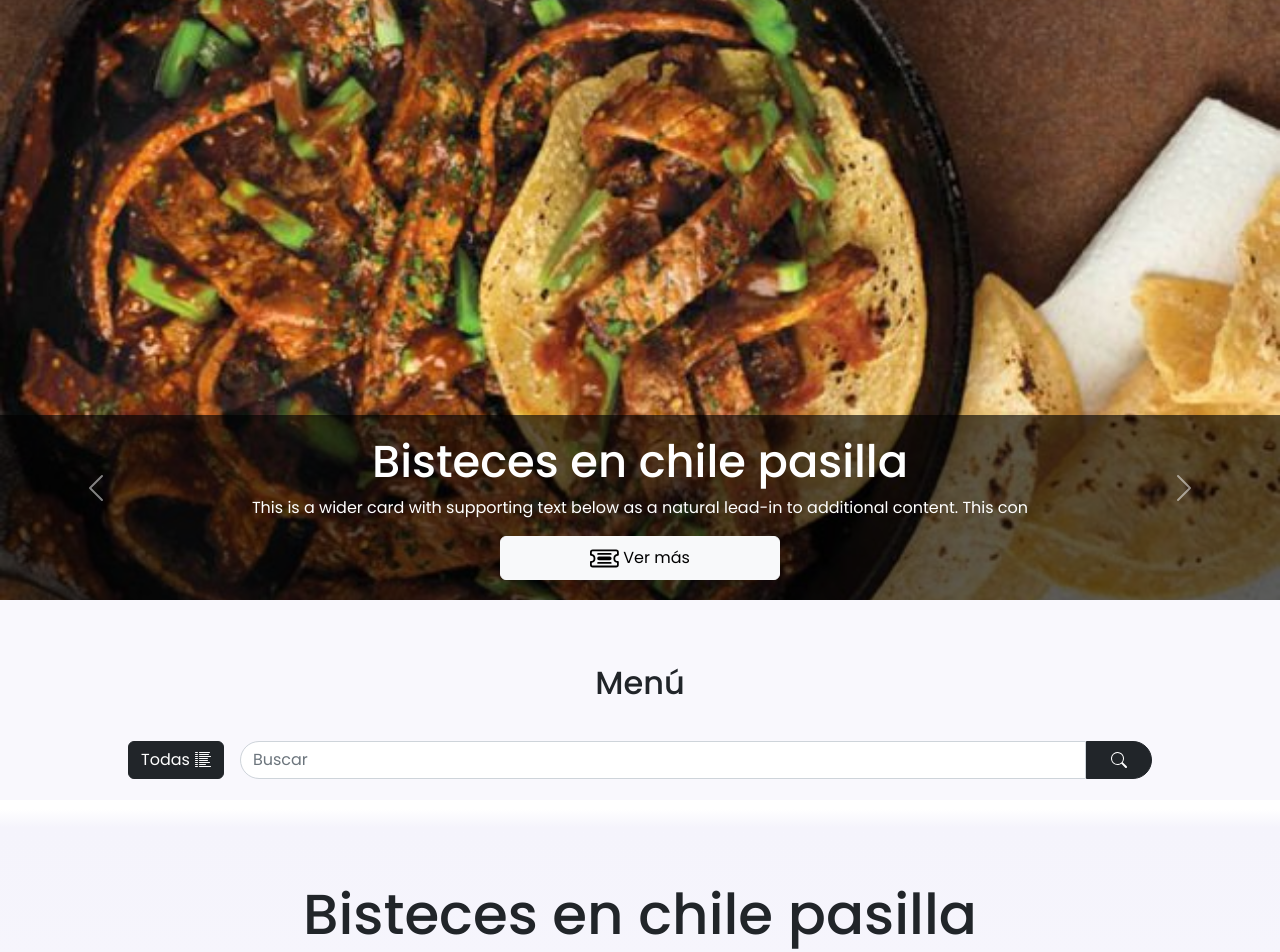
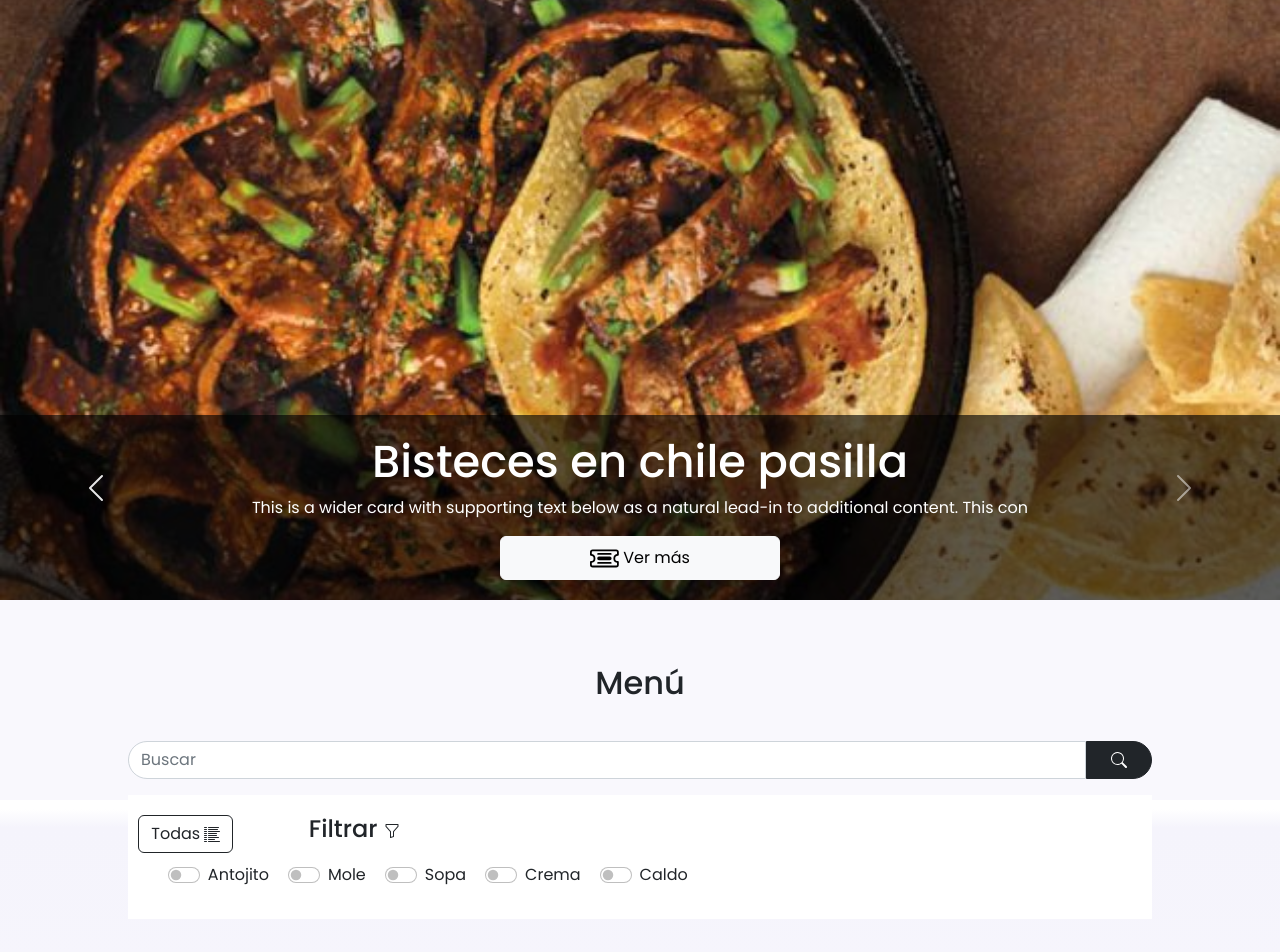
Before and after one commit to GILLMtz/food-web-app, an Angular app: page /inicio/recetas/0 in a window 1280 px wide. Shown: the top 952 px of the page. Built offline with nearby package versions, Linux system fonts and the light colour scheme.

Commit message:
search recipes with filter in static files

```diff
--- a/src/app/components/searchs/all-results/all-results.component.ts
+++ b/src/app/components/searchs/all-results/all-results.component.ts
@@ -2,6 +2,7 @@ import { Component, OnInit } from '@angular/core';
 import { Subscription } from 'rxjs';
 import { CardOverlay } from 'src/app/models/card-overlay.model';
 import { Recipe } from 'src/app/models/recipe.model';
+import { SearchMenu } from 'src/app/models/search-menu.model';
 import { RecipeService } from 'src/app/services/recipe.service';
 import { SearchService } from 'src/app/services/search.service';
 
@@ -12,20 +13,24 @@ import { SearchService } from 'src/app/services/search.service';
 })
 export class AllResultsComponent implements OnInit {
 
-  public recipeCards!:Array<CardOverlay>;
-  private subscription$!:Subscription;
-  constructor(private recipeService:RecipeService) { }
+  public recipeCards!: Array<CardOverlay>;
+  private subscription$!: Subscription;
+  private searchService$!:Subscription;
+  constructor(private recipeService: RecipeService, private searchService: SearchService) { }
 
   ngOnInit(): void {
+    this.searchService$= this.searchService.getData().subscribe((search: SearchMenu) => {
+      let filters=(search.filters != undefined)?search.filters:[];
+        this.subscription$ = this.recipeService.getRecipes(filters).subscribe((response: any) => {
+          this.recipeCards = response.map((r: Recipe) => {return { recipe: r }} );
+        });
 
-   this.subscription$= this.recipeService.getRecipes().subscribe((response:any)=>{
-      this.recipeCards= response.map((recipe:Recipe)=>{
-        return {recipe:recipe}
-      });
     });
 
+
   }
-ngOnDestroy(): void {
-  this.subscription$.unsubscribe();
+  ngOnDestroy(): void {
+    this.searchService$.unsubscribe();
+    this.subscription$.unsubscribe();
+  }
 }
-}
--- a/src/app/components/searchs/search-menu/search-menu.component.html
+++ b/src/app/components/searchs/search-menu/search-menu.component.html
@@ -1,61 +1,63 @@
 <div class="filter">
   <div class="filter__controls">
-      <button class="btn btn-dark btn-all-results" (click)="showAllResults()">
-        <span>Todas</span>
-        <svg xmlns="http://www.w3.org/2000/svg" width="16" height="16" fill="currentColor" class="bi bi-list-columns-reverse" viewBox="0 0 16 16">
-          <path fill-rule="evenodd" d="M0 .5A.5.5 0 0 1 .5 0h2a.5.5 0 0 1 0 1h-2A.5.5 0 0 1 0 .5Zm4 0a.5.5 0 0 1 .5-.5h10a.5.5 0 0 1 0 1h-10A.5.5 0 0 1 4 .5Zm-4 2A.5.5 0 0 1 .5 2h2a.5.5 0 0 1 0 1h-2a.5.5 0 0 1-.5-.5Zm4 0a.5.5 0 0 1 .5-.5h9a.5.5 0 0 1 0 1h-9a.5.5 0 0 1-.5-.5Zm-4 2A.5.5 0 0 1 .5 4h2a.5.5 0 0 1 0 1h-2a.5.5 0 0 1-.5-.5Zm4 0a.5.5 0 0 1 .5-.5h11a.5.5 0 0 1 0 1h-11a.5.5 0 0 1-.5-.5Zm-4 2A.5.5 0 0 1 .5 6h2a.5.5 0 0 1 0 1h-2a.5.5 0 0 1-.5-.5Zm4 0a.5.5 0 0 1 .5-.5h8a.5.5 0 0 1 0 1h-8a.5.5 0 0 1-.5-.5Zm-4 2A.5.5 0 0 1 .5 8h2a.5.5 0 0 1 0 1h-2a.5.5 0 0 1-.5-.5Zm4 0a.5.5 0 0 1 .5-.5h8a.5.5 0 0 1 0 1h-8a.5.5 0 0 1-.5-.5Zm-4 2a.5.5 0 0 1 .5-.5h2a.5.5 0 0 1 0 1h-2a.5.5 0 0 1-.5-.5Zm4 0a.5.5 0 0 1 .5-.5h10a.5.5 0 0 1 0 1h-10a.5.5 0 0 1-.5-.5Zm-4 2a.5.5 0 0 1 .5-.5h2a.5.5 0 0 1 0 1h-2a.5.5 0 0 1-.5-.5Zm4 0a.5.5 0 0 1 .5-.5h6a.5.5 0 0 1 0 1h-6a.5.5 0 0 1-.5-.5Zm-4 2a.5.5 0 0 1 .5-.5h2a.5.5 0 0 1 0 1h-2a.5.5 0 0 1-.5-.5Zm4 0a.5.5 0 0 1 .5-.5h11a.5.5 0 0 1 0 1h-11a.5.5 0 0 1-.5-.5Z"/>
-        </svg>
-    </button>
     <div class="filter__controls-input">
-          <input [(ngModel)]="src" #searchBar (ngModelChange)="callSearch($event)"   class="form-control search-bar" type="text" id="mainSearch" placeholder="Buscar"
-          (keydown)="move($event)">
+      <input [(ngModel)]="src" #searchBar (ngModelChange)="callSearch($event)" class="form-control search-bar"
+        type="text" id="mainSearch" placeholder="Buscar" (keydown)="move($event)">
       <ul class="filter__controls-input-top-results" *ngIf="topSearchResults$!==undefined">
-            <li *ngFor="let result of topSearchResults$ | async" (click)="seeDetail(result.id)">
+        <li *ngFor="let result of topSearchResults$ | async" (click)="sendParticularSearch(result.id)">
           <div>
             <img [src]="result.cover" alt="">
           </div>
           <span>{{result.title}}</span>
         </li>
       </ul>
-        </div>
-
-        <button class="btn btn-dark filter__controls-btn btn-search" (click)="sendSearch()">
-            <svg xmlns="http://www.w3.org/2000/svg" width="16" height="16" fill="currentColor"
-                class="bi bi-search" viewBox="0 0 16 16">
+      <button class="btn btn-dark filter__controls-btn btn-search" (click)="sendSearchByTerm()">
+        <svg xmlns="http://www.w3.org/2000/svg" width="16" height="16" fill="currentColor" class="bi bi-search"
+          viewBox="0 0 16 16">
           <path
             d="M11.742 10.344a6.5 6.5 0 1 0-1.397 1.398h-.001c.03.04.062.078.098.115l3.85 3.85a1 1 0 0 0 1.415-1.414l-3.85-3.85a1.007 1.007 0 0 0-.115-.1zM12 6.5a5.5 5.5 0 1 1-11 0 5.5 5.5 0 0 1 11 0z" />
         </svg>
+      </button>
+    </div>
 
-        </button>
+  </div>
+
+  <div #filterSection class="filter__section">
+    <div class="filter__section-header">
+
+
+      <div class="btn-all-results">
+        <input type="checkbox" class="btn-check" id="btn-check" autocomplete="off" (change)="sendSearchForAllResults()">
+        <label class="btn btn-outline-dark" for="btn-check">Todas
+          <svg xmlns="http://www.w3.org/2000/svg" width="16" height="16" fill="currentColor"
+            class="bi bi-list-columns-reverse" viewBox="0 0 16 16">
+            <path fill-rule="evenodd"
+              d="M0 .5A.5.5 0 0 1 .5 0h2a.5.5 0 0 1 0 1h-2A.5.5 0 0 1 0 .5Zm4 0a.5.5 0 0 1 .5-.5h10a.5.5 0 0 1 0 1h-10A.5.5 0 0 1 4 .5Zm-4 2A.5.5 0 0 1 .5 2h2a.5.5 0 0 1 0 1h-2a.5.5 0 0 1-.5-.5Zm4 0a.5.5 0 0 1 .5-.5h9a.5.5 0 0 1 0 1h-9a.5.5 0 0 1-.5-.5Zm-4 2A.5.5 0 0 1 .5 4h2a.5.5 0 0 1 0 1h-2a.5.5 0 0 1-.5-.5Zm4 0a.5.5 0 0 1 .5-.5h11a.5.5 0 0 1 0 1h-11a.5.5 0 0 1-.5-.5Zm-4 2A.5.5 0 0 1 .5 6h2a.5.5 0 0 1 0 1h-2a.5.5 0 0 1-.5-.5Zm4 0a.5.5 0 0 1 .5-.5h8a.5.5 0 0 1 0 1h-8a.5.5 0 0 1-.5-.5Zm-4 2A.5.5 0 0 1 .5 8h2a.5.5 0 0 1 0 1h-2a.5.5 0 0 1-.5-.5Zm4 0a.5.5 0 0 1 .5-.5h8a.5.5 0 0 1 0 1h-8a.5.5 0 0 1-.5-.5Zm-4 2a.5.5 0 0 1 .5-.5h2a.5.5 0 0 1 0 1h-2a.5.5 0 0 1-.5-.5Zm4 0a.5.5 0 0 1 .5-.5h10a.5.5 0 0 1 0 1h-10a.5.5 0 0 1-.5-.5Zm-4 2a.5.5 0 0 1 .5-.5h2a.5.5 0 0 1 0 1h-2a.5.5 0 0 1-.5-.5Zm4 0a.5.5 0 0 1 .5-.5h6a.5.5 0 0 1 0 1h-6a.5.5 0 0 1-.5-.5Zm-4 2a.5.5 0 0 1 .5-.5h2a.5.5 0 0 1 0 1h-2a.5.5 0 0 1-.5-.5Zm4 0a.5.5 0 0 1 .5-.5h11a.5.5 0 0 1 0 1h-11a.5.5 0 0 1-.5-.5Z" />
+          </svg>
+        </label>
+      </div>
+
+      <h4> Filtrar
+        <svg xmlns="http://www.w3.org/2000/svg" width="16" height="16" fill="currentColor" class="bi bi-funnel"
+          viewBox="0 0 16 16">
+          <path
+            d="M1.5 1.5A.5.5 0 0 1 2 1h12a.5.5 0 0 1 .5.5v2a.5.5 0 0 1-.128.334L10 8.692V13.5a.5.5 0 0 1-.342.474l-3 1A.5.5 0 0 1 6 14.5V8.692L1.628 3.834A.5.5 0 0 1 1.5 3.5v-2zm1 .5v1.308l4.372 4.858A.5.5 0 0 1 7 8.5v5.306l2-.666V8.5a.5.5 0 0 1 .128-.334L13.5 3.308V2h-11z" />
+        </svg>
+      </h4>
 
 
     </div>
 
-<!--     <ul class="filter__list">
-        <li class="form-check">
-            <input class="form-check-input" type="checkbox" value="" id="checkFilter_1">
-            <label class="form-check-label" for="checkFilter_1">
-              Caldos
+
+    <ul class="filter__section-list">
+      <li class="form-check form-switch" *ngFor="let tag of recipeTags$ | async;index as index">
+        <input class="form-check-input" type="checkbox" role="switch" value="" id="{{'checkFilter_' + index}}"
+          (change)=" changeFilters($event)">
+        <label class="form-check-label" for="{{'checkFilter_' + index}}">
+          {{tag}}
         </label>
       </li>
+    </ul>
 
-          <li class="form-check">
-            <input class="form-check-input" type="checkbox" value="" id="checkFilter_2" >
-            <label class="form-check-label" for="checkFilter_2">
-              Mole
-            </label>
-          </li>
-          <li class="form-check">
-            <input class="form-check-input" type="checkbox" value="" id="checkFilter_3" >
-            <label class="form-check-label" for="checkFilter_3">
-              Tostadas
-            </label>
-          </li>
-          <li class="form-check">
-            <input class="form-check-input" type="checkbox" value="" id="checkFilter_4" >
-            <label class="form-check-label" for="checkFilter_4">
-              Tacos
-            </label>
-          </li>
-    </ul> -->
   </div>
+</div>
--- a/src/app/components/searchs/search-menu/search-menu.component.scss
+++ b/src/app/components/searchs/search-menu/search-menu.component.scss
@@ -18,9 +18,10 @@
     &__controls-input {
         position:relative;
         width: 100%;
+        display: flex;
     }
 
-    .btn-all-results{
+/*     .btn-all-results{
         display: flex;
         align-items: center;
        margin-right: 1em;
@@ -29,7 +30,7 @@
             display: inline-block;
             margin-right: 5px;
         }
-    }
+    } */
     .btn-search{
         border-radius: 0px 76px  76px 0px;
     }
@@ -55,8 +56,8 @@
                 margin-right: 1.5em;
             }
             div  img{
-                height: 4em;
-                width: 4em;
+                height: 3em;
+                width: 3em;
                 object-fit: cover;
                 object-position: center;
                 border-radius: 50%;
@@ -85,13 +86,32 @@
         padding: 0 1.5em;
     }
 
+    &__section{
+        position: relative;
+        margin-top: 1rem;
+        background: white;
+        padding: 2% 1%;
+        &-header{
+            display: grid;
+            grid-template-columns: 15% 1fr;
+            gap:0 2%;
 
+        }
 
-    &__list {
+    }
+
+    &__section-list{
+        display: flex;
+    }
+    &__section-list {
         list-style: none;
         margin: 0;
+        padding-left: 2%;
         display: flex;
         flex-wrap: wrap;
+        margin-left: 2%;
+        width: 100%;
+
 
         li {
             padding: 1% 3%;
@@ -107,7 +127,7 @@
         }
     }
 
-    &__list:not(:nth-last-child(1)) {
+    &__section-list:not(:nth-last-child(1)) {
         margin: 2%;
     }
 }
--- a/src/app/components/searchs/search-menu/search-menu.component.ts
+++ b/src/app/components/searchs/search-menu/search-menu.component.ts
@@ -1,6 +1,7 @@
-import { Component, OnInit, Output, EventEmitter, ViewChild, ElementRef } from '@angular/core';
-import { Router } from '@angular/router';
-import { Observable, of } from 'rxjs';
+import { Component, OnInit, Output, EventEmitter, ViewChild, ElementRef, AfterViewInit, OnChanges, SimpleChanges, OnDestroy, Renderer2 } from '@angular/core';
+import { NavigationEnd, Router } from '@angular/router';
+import { Observable, of, pipe, Subscription } from 'rxjs';
+import { filter, map, startWith, tap } from 'rxjs/operators';
 import { Recipe } from 'src/app/models/recipe.model';
 import { SearchMenu } from 'src/app/models/search-menu.model';
 import { RecipeService } from 'src/app/services/recipe.service';
@@ -12,53 +13,66 @@ import { SearchService } from 'src/app/services/search.service';
   templateUrl: './search-menu.component.html',
   styleUrls: ['./search-menu.component.scss']
 })
-export class SearchMenuComponent implements OnInit {
+export class SearchMenuComponent implements OnInit, AfterViewInit, OnDestroy {
   @ViewChild('searchBar') searchBar!: ElementRef;
-  @Output() callbackData: EventEmitter<SearchMenu> = new EventEmitter();
+  @ViewChild('filterSection') filterSection!: ElementRef;
   src: string = '';
 
+  searchMenu: SearchMenu = { term: '' };
+  private allResultsPageRoutes = ['/', '/inicio'];
+
   topSearchResults$!: Observable<Recipe[]>;
-  searchMenu!: SearchMenu;
-  constructor(private recipeService: RecipeService, private router: Router) { }
+  public recipeTags$!: Observable<string[]>;
+  private routerUrl$!: Subscription;
+  private subscription$: Array<Subscription> = [];
+  private maxTopSearchResults:number=5;
+
+
+
+  public showTags: boolean = true;
+  constructor(private recipeService: RecipeService, private router: Router, private searchService: SearchService
+    ,private renderer:Renderer2) { }
 
   ngOnInit(): void {
-    this.searchMenu = {
-      all: false,
-      term: this.src,
-      filters: []
+    this.getRecipeTags();
+  }
+  getRecipeTags() { this.recipeTags$ = this.recipeService.getTags(); }
+
+  ngAfterViewInit(): void {
+    this.routerUrl$ = this.router.events.pipe(
+      filter(event => event instanceof NavigationEnd),
+      startWith(this.router),
+      map((navigationEnd) => ((navigationEnd as NavigationEnd).url))).subscribe((event) => {
+      this.currentAllResultsPage(event)?this.showAllResults(true):this.showAllResults(false);
+      });
+    this.subscription$.push(this.routerUrl$);
+  }
+
+  currentAllResultsPage(event: string): boolean {
+    return event === this.allResultsPageRoutes[0] || event === this.allResultsPageRoutes[1];
+  }
+
+  showAllResults(state: boolean) {
+    this.renderer.setProperty(this.filterSection.nativeElement.childNodes[0].firstChild.firstChild,'checked',state);
+  }
+  callSearch(term: any): void {
+    this.topSearchResults$ = (term.length > 0) ? this.recipeService.getRecipeByTerm(term, this.maxTopSearchResults) : this.topSearchResults$ = of([]);
+  }
+
+  sendParticularSearch(idRecipe: number) {
+    this.searchBar.nativeElement.blur();
+    this.router.navigate(['inicio/recetas/', idRecipe]);
+  }
+  move(event: any) {
+    if (event.key === 'Enter') {
+      this.sendSearchByTerm();
     }
   }
 
-  callSearch(term: any): void {
-    if (term.length > 0) {
-      this.topSearchResults$ = this.recipeService.getRecipeByTerm(term, 5);
-    } else {
-      this.topSearchResults$ = of([]);
-    }
-  }
-
-  seeDetail(idRecipe: number) {
-    this.router.navigate(['inicio/recetas/', idRecipe]);
-  }
-  move(event: any) {
-    console.log("keypress event ", event);
-    switch (event.key) {
-      case 'ArrowUp':
-        break;
-      case 'ArrowDown':
-        break;
-      case 'Enter':
-        this.sendSearch();
-        break;
-      default:
-        break;
-    }
-  }
-
-  sendSearch() {
-    this.searchMenu.term = this.src;
+  sendSearchByTerm() {
     this.searchBar.nativeElement.blur();
     if (this.src.length > 0) {
+      this.showAllResults(false);
       this.router.navigate(
         ['inicio/resultados'],
         { queryParams: { q: this.src } }
@@ -66,7 +80,25 @@ export class SearchMenuComponent implements OnInit {
     }
   }
 
-  showAllResults() {
+  sendSearchForAllResults() {
+    this.showTags = !this.showTags;
+    this.showAllResults(true);
     this.router.navigate(['/']);
   }
+
+
+  changeFilters(event: any) {
+    this.searchMenu.filters = this.getFilters();
+    this.subscription$.push(this.searchService.saveData(this.searchMenu).subscribe());
+  }
+
+  private getFilters(): Array<any> {
+    console.log(this.filterSection.nativeElement.lastChild.childNodes);
+    return [... this.filterSection.nativeElement.lastChild.childNodes]
+      .filter((li: any) => (li.firstChild && li.firstChild.checked))
+      .map(eli => eli.lastChild.innerText);
+  }
+  ngOnDestroy(): void {
+    this.subscription$.forEach((s: Subscription) => s.unsubscribe());
+  }
 }
--- a/src/app/pages/home/home.component.html
+++ b/src/app/pages/home/home.component.html
@@ -1,11 +1,8 @@
 <div class="main-content">
     <div class="content">
         <app-banner></app-banner>
-        <!-- <app-search-results></app-search-results> -->
-
         <h2 class="title">Men&uacute;</h2>
-        <app-search-menu (callbackData)="receiveData($event)"></app-search-menu>
-
+        <app-search-menu ></app-search-menu>
         <router-outlet></router-outlet>
     </div>
 </div>
--- a/src/app/pages/home/home.component.ts
+++ b/src/app/pages/home/home.component.ts
@@ -1,7 +1,5 @@
-import { Component, OnInit,OnDestroy } from '@angular/core';
-import { RecipeService } from 'src/app/services/recipe.service';
-import {Subscription,Observable,of} from 'rxjs';
-import { Recipe } from 'src/app/models/recipe.model';
+import { Component } from '@angular/core';
+
 
 @Component({
   selector: 'app-home',
@@ -9,16 +7,5 @@ import { Recipe } from 'src/app/models/recipe.model';
   styleUrls: ['./home.component.scss']
 })
 export class HomeComponent  {
-  constructor(private recipeService:RecipeService){}
-
-  receiveData(event:any):void{
-    console.log("busqueda recibida ",event);
-    let term=event.term;
-     console.log("reecibiendo datos ",term);
-      this.recipeService.getRecipeByTerm(term).subscribe(
-      (request:any)=>{
-       /*  this.recipes=request; */
-      }
-     );
-  }
+  constructor(){}
 }
--- a/src/app/services/recipe.service.ts
+++ b/src/app/services/recipe.service.ts
@@ -1,56 +1,69 @@
 import { Injectable } from '@angular/core';
-import {HttpClient} from '@angular/common/http';
-import {Observable} from 'rxjs';
+import { HttpClient } from '@angular/common/http';
+import { Observable } from 'rxjs';
 import * as dataRaw from '../../assets/data/recipes.mock.json';
-
+import * as dataRaw_tags from '../../assets/data/recipesTags.mock.json';
 import { of } from 'rxjs';
 @Injectable({
   providedIn: 'root'
 })
 export class RecipeService {
-private url='assets/data/recipes.mock.json';
-  constructor(private httpClient:HttpClient) {
+  private url = 'assets/data/recipes.mock.json';
+  constructor(private httpClient: HttpClient) {
   }
-  getRecipeByTerm(term:string,maxRecipes=-1):Observable<any>{
-    let recipeCount=0;
+  getRecipeByTerm(term: string, maxRecipes = -1): Observable<any> {
+    let recipeCount = 0;
     /* console.log("procesando getRecipeId ",(dataRaw as any).default); */
-        let recipe=((dataRaw as any).default).filter((r:any)=>
-        r.title.toLowerCase().includes(term.toLowerCase())||
+    let recipe = ((dataRaw as any).default).filter((r: any) =>
+      r.title.toLowerCase().includes(term.toLowerCase()) ||
       r.description.toLowerCase().includes(term.toLowerCase())).
-        filter((recipe:any)=>{
-          if( maxRecipes<0){
+      filter((recipe: any) => {
+        if (maxRecipes < 0) {
           return recipe;
         }
-          if(recipeCount<maxRecipes){
+        if (recipeCount < maxRecipes) {
           recipeCount++;
           return recipe;
         }
       });
-       /*  console.log('Recipe obtenida',recipe); */
     return of(recipe);
   }
 
-  getRecipeById(id:number):Observable<any>{
-console.log("procesando getRecipeId ",(dataRaw as any).default);
-    let recipe=((dataRaw as any).default).filter((r:any)=> r.id==id);
-    console.log('Recipe obtenida',recipe);
+  getRecipeById(id: number): Observable<any> {
+    console.log("procesando getRecipeId ", (dataRaw as any).default);
+    let recipe = ((dataRaw as any).default).filter((r: any) => r.id == id);
+    console.log('Recipe obtenida', recipe);
     return of(recipe[0]);
   }
-  getRecipes( ):Observable<any>{
-        let recipe=((dataRaw as any).default);
-        console.log('Recipe obtenidas',recipe);
+  getRecipes(filters: Array<string> = []): Observable<any> {
+    let recipe = ((dataRaw as any).default);
+    if (filters.length > 0) {
+      recipe = recipe.filter((r: any) => this.containsValue(filters, r.tags));
+    }
     return of(recipe);
   }
-  getTopRecipes(maxRecipes:number):Observable<any>{
-    let recipesSum=0;
-    let recipes=((dataRaw as any).default).filter((r:any,index:number,array:Array<any>)=>{
-      if(recipesSum<=maxRecipes){
+
+  private containsValue(values: Array<any>, arr: Array<any>): boolean {
+    return values.some((value) => arr.some((element) => element === value));
+  }
+
+
+  getTopRecipes(maxRecipes: number): Observable<any> {
+    let recipesSum = 0;
+    let recipes = ((dataRaw as any).default).filter((r: any, index: number, array: Array<any>) => {
+      if (recipesSum <= maxRecipes) {
         recipesSum++;
         return r;
       }
     });
-    console.log("recetas filtradas ",recipes);
+    console.log("recetas filtradas ", recipes);
     return of(recipes);
   }
 
+  getTags(): Observable<any> {
+    let tags = ((dataRaw_tags as any).default);
+    console.log('clasificacion de las recetas', tags);
+    return of(tags);
+
   }
+}
--- /dev/null
+++ b/src/assets/data/recipesTags.mock.json
@@ -0,0 +1,7 @@
+[
+    "Antojito",
+    "Mole",
+    "Sopa",
+    "Crema",
+    "Caldo"
+]
```
Lines whose indentation alone changed are shown as unchanged.
